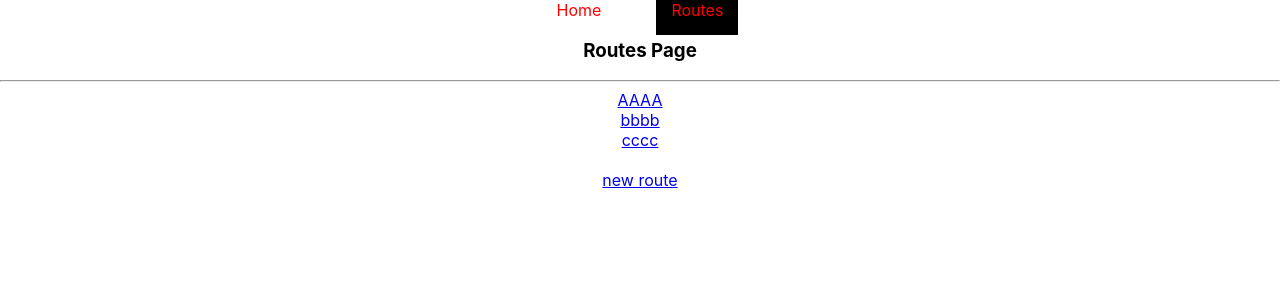
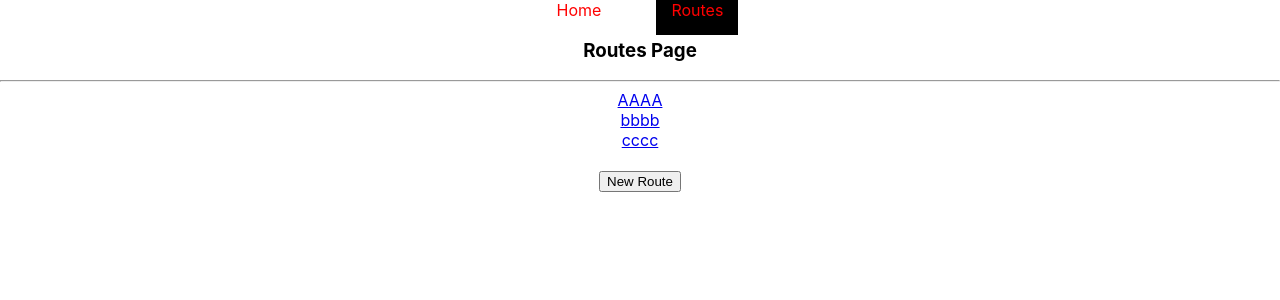
Before and after one commit to atg27/rock-route-app-031521, a React (Create React App) app: page /climbingroutes in a window 1280 px wide. Shown: the top 300 px of the page. Built offline with nearby package versions, Linux system fonts and the light colour scheme; data requests are answered from the project's data file.

Commit message:
added button for new route

```diff
--- a/src/components/NewButton.js
+++ b/src/components/NewButton.js
@@ -4,8 +4,8 @@ import { Link } from 'react-router-dom'
 export const NewButton = () => {
     return (
         <div>
-            <Link to={'climbingroutes/new'}> new route
-                {/* <button>New Route</button> */}
+            <Link to={'climbingroutes/new'}>
+                <button> New Route</button>
             </Link>
         </div>
     )
```
Also changed, not shown: 1 other file (tests, documents, lock files or other folders).
